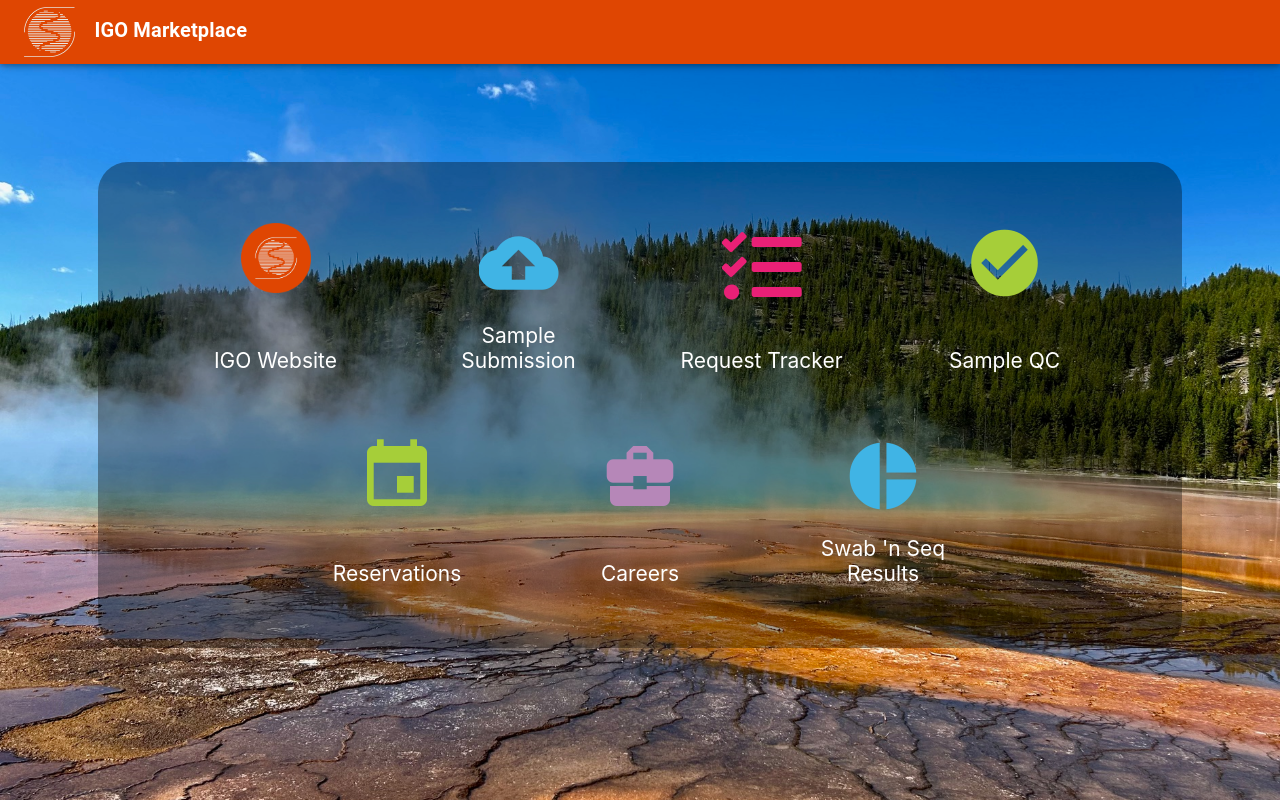
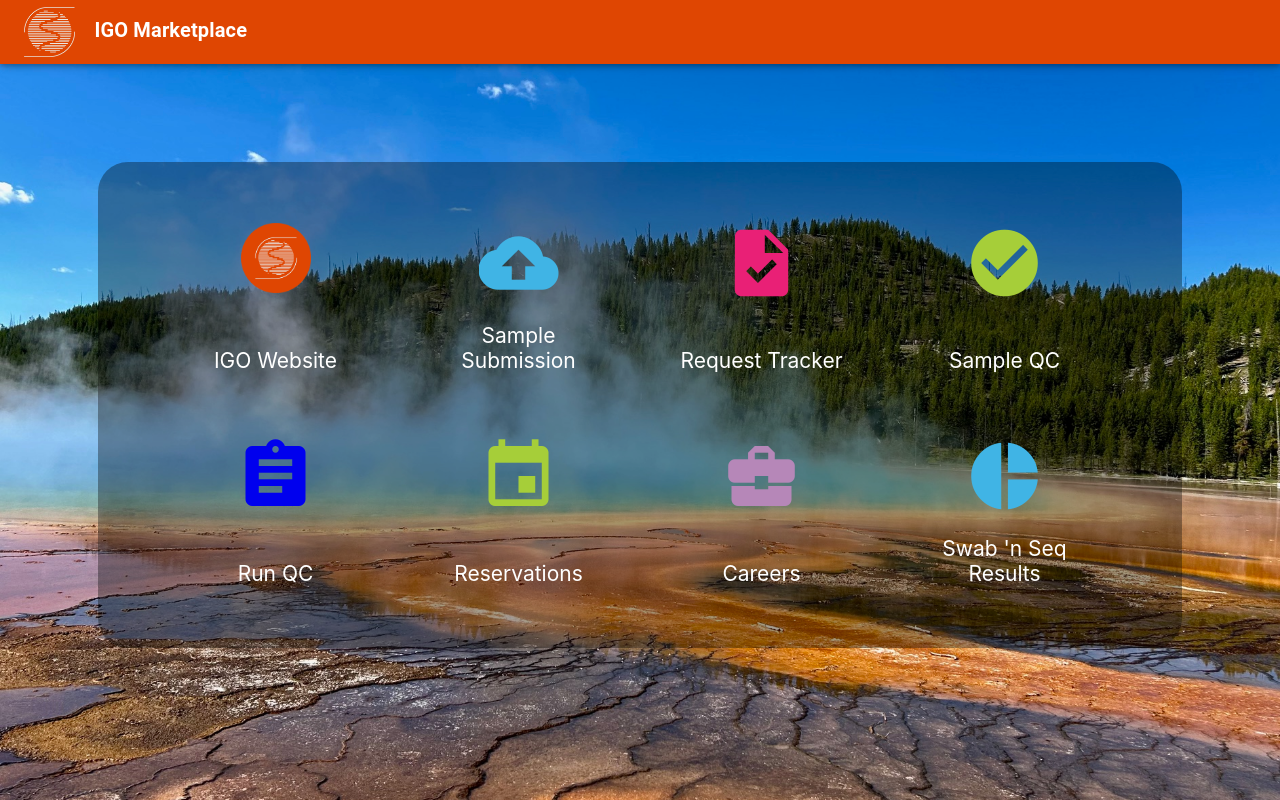
Before and after one commit to mskcc/igo-landing-page, a React (Create React App) app: page / in a window 1280 px wide. Built offline with nearby package versions, Linux system fonts and the light colour scheme.

Commit message:
Making the URLs dynamic for dev environment

```diff
--- a/src/App.js
+++ b/src/App.js
@@ -4,6 +4,15 @@ import Link from './Link';
 import { MuiThemeProvider, createMuiTheme, withStyles } from '@material-ui/core/styles';
 import IgoIcon from './igo-icon-orange.png';
 import './App.scss';
+
+// Check if running on `igodev.mskcc.org` (QA) or `igo.mskcc.org` (Prod)
+const isDev = window.location.hostname === 'igodev.mskcc.org';
+
+// Set dynamic URLs based on environment
+const sampleSubmissionURL = isDev ? 'https://igodev.mskcc.org/sample-submission' : 'https://igo.mskcc.org/sample-submission';
+const sampleQCURL = isDev ? 'https://igodev.mskcc.org/sampleQC/' : 'https://igo.mskcc.org/sample-qc/';
+const runQCURL = isDev ? 'https://igodev.mskcc.org/runQC' : 'https://igo.mskcc.org/runqc';
+const requestTrackerURL = isDev ? 'https://igodev.mskcc.org/request-tracker' : 'https://igo.mskcc.org/request-tracker';
 
 function App() {
   return (
@@ -16,12 +25,13 @@ function App() {
               <img className="icon" alt="igo logo" src={IgoIcon} />
               <div className="title">IGO Website</div>
             </a>
-            <Link title="Sample Submission" source="https://igo.mskcc.org/sample-submission" iconColor="blue" icon="cloud_upload" />
-            <Link title="Request Tracker" isFa={true} source="https://igo.mskcc.org/request-tracker" iconColor="magenta" icon="tasks" />
-            <Link title="Sample QC " source="https://igo.mskcc.org/sample-qc" iconColor="green" icon="check_circle" />
-            <Link title="Reservations " source="https://genomics.mskcc.org/reservations" iconColor="green" icon="insert_invitation" />
+            <Link title="Sample Submission" source={sampleSubmissionURL} iconColor="blue" icon="cloud_upload" />
+            <Link title="Request Tracker" source={requestTrackerURL} iconColor="magenta" icon="tasks" />
+            <Link title="Sample QC" source={sampleQCURL} iconColor="green" icon="check_circle" />
+            <Link title="Run QC" source={runQCURL} iconColor="orange" icon="assignment" />
+            <Link title="Reservations" source="https://genomics.mskcc.org/reservations" iconColor="green" icon="insert_invitation" />
             <Link title="Careers" source="https://genomics.mskcc.org/careers/" iconColor="violet" icon="business_center" />
-            <Link title="Swab 'n Seq Results" source="https://igo.mskcc.org/swabnseq/" iconColor="blue" icon="pie_chart" />
+            <Link title="Swab 'n Seq Results" source="https://igo.mskcc.org/swabnseq" iconColor="blue" icon="pie_chart" />
           </div>
         </div>
       </MuiThemeProvider>
@@ -45,31 +55,8 @@ const theme = createMuiTheme({
       main: '#DF4602',
       dark: '#C24D00',
     },
-
     textSecondary: '#e0e0e0',
   },
 });
-const styles = (theme) => ({
-  main: {
-    display: 'grid',
-  },
-  content: {
-    display: 'grid',
-    width: '70vw',
-    textAlign: 'center',
-    gridRowGap: '2em',
-    gridTemplateAreas: "'a b' 'c c'",
-  },
-  title: {
-    margin: '0 auto',
-  },
-});
 
-export default withStyles(styles)(App);
-
-// <Link
-//          // disabled={true}
-//          title="Sequencing/Run QC (IGO only)"
-//          source="https://igo.mskcc.org/run-qc"
-//          icon="developer_board"
-//        />
+export default App;
```
